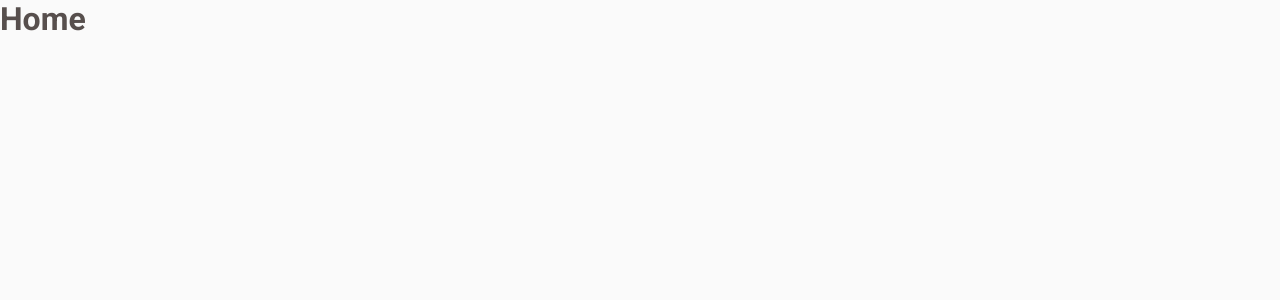
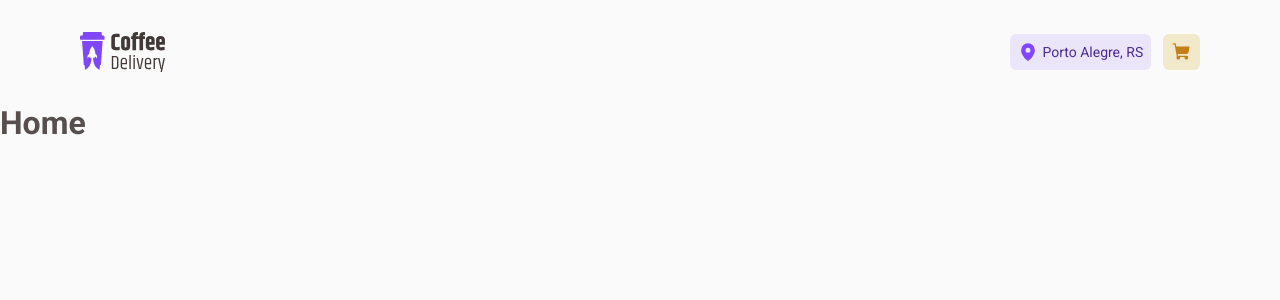
Before and after one commit to brunocs90/ignite-react-2022-desafios, a React (Vite) app in the folder Desafio-02-coffee-delivery/: page / in a window 1280 px wide. Shown: the top 300 px of the page. Built offline with nearby package versions, Linux system fonts and the light colour scheme.

Commit message:
header component

```diff
--- a/Desafio-02-coffee-delivery/package.json
+++ b/Desafio-02-coffee-delivery/package.json
@@ -9,6 +9,7 @@
     "preview": "vite preview"
   },
   "dependencies": {
+    "phosphor-react": "^1.4.1",
     "react": "^18.2.0",
     "react-dom": "^18.2.0",
     "react-router-dom": "^6.4.0",
--- a/Desafio-02-coffee-delivery/src/Routes.tsx
+++ b/Desafio-02-coffee-delivery/src/Routes.tsx
@@ -1,12 +1,15 @@
 import { Route, Routes } from "react-router-dom";
+import { DefaultLayout } from "./layouts/DefaultLayout";
 import { CompleteOrderPage } from "./pages/CompleteOrder";
 import { HomePage } from "./pages/Home";
 
 export function Router() {
     return (
         <Routes>
+            <Route path="/" element={<DefaultLayout />}>
                 <Route path="/" element={<HomePage />} />
                 <Route path="/completeOrder" element={<CompleteOrderPage />} />
+            </Route>
         </Routes>
     );
 }
--- /dev/null
+++ b/Desafio-02-coffee-delivery/src/components/Header/index.tsx
@@ -0,0 +1,23 @@
+import { HeaderButton, HeaderButtonsContainer, HeaderContainer } from "./styles";
+import coffeeLogoImg from "../../assets/coffee-delivery-logo.svg";
+import { MapPin, ShoppingCart } from "phosphor-react";
+
+export function Header() {
+    return (
+        <HeaderContainer>
+            <div className="container">
+                <img src={coffeeLogoImg} alt="" />
+
+                <HeaderButtonsContainer>
+                    <HeaderButton variant="purple">
+                        <MapPin size={20} weight="fill" />
+                        Porto Alegre, RS
+                    </HeaderButton>
+                    <HeaderButton variant="yellow">
+                        <ShoppingCart size={20} weight="fill" />
+                    </HeaderButton>
+                </HeaderButtonsContainer>
+            </div>
+        </HeaderContainer>
+    );
+}
--- /dev/null
+++ b/Desafio-02-coffee-delivery/src/components/Header/styles.ts
@@ -0,0 +1,97 @@
+import styled, { css } from "styled-components";
+
+export const HeaderContainer = styled.header`
+    width: 100%;
+    height: 6.5rem;
+    background: ${({ theme }) => theme.colors["base-background"]};
+    display: flex;
+    align-items: center;
+    justify-content: center;
+    position: sticky;
+    top: 0;
+    left: 0;
+    z-index: 5;
+
+    > div {
+        display: flex;
+        align-items: center;
+        justify-content: space-between;
+    }
+`;
+
+export const HeaderButtonsContainer = styled.div`
+    display: flex;
+    align-items: center;
+    gap: 0.75rem;
+`;
+
+interface HeaderButtonProps {
+    variant: "purple" | "yellow";
+}
+
+export const HeaderButton = styled.button<HeaderButtonProps>`
+    display: flex;
+    align-items: center;
+    justify-content: center;
+    gap: 4px;
+    min-width: 2.3rem;
+    height: 2.3rem;
+    border-radius: 6px;
+    border: none;
+    padding: 0 0.5rem;
+    font-size: ${({ theme }) => theme.textSizes["text-regular-s"]};
+
+    ${({ variant }) => css`
+        background: ${({ theme }) => theme.colors[`brand-${variant}-light`]};
+        color: ${({ theme }) => theme.colors[`brand-${variant}-dark`]};
+
+        span {
+            background: ${({ theme }) => theme.colors[`brand-${variant}-dark`]};
+        }
+    `}
+
+    ${({ variant }) =>
+        variant === "purple" &&
+        css`
+        svg {
+            color: ${({ theme }) => theme.colors[`brand-${variant}`]};
+        }
+        `
+    }
+
+    //cursor: inherit;
+
+    /* span {
+        position: absolute;
+        width: 1.25rem;
+        height: 1.25rem;
+        border-radius: 50%;
+        top: calc(-1.25rem / 2);
+        right: calc(-1.25rem / 2);
+        color: ${({ theme }) => theme.colors["base-white"]};
+        display: flex;
+        align-items: center;
+        justify-content: center;
+        font-size: 0.75rem;
+        font-weight: 700;
+    }
+
+
+
+    ${({ variant }) => css`
+        background: ${({ theme }) => theme.colors[`brand-${variant}-light`]};
+        color: ${({ theme }) => theme.colors[`brand-${variant}-dark`]};
+
+        span {
+        background: ${({ theme }) => theme.colors[`brand-${variant}-dark`]};
+        }
+    `}
+
+    ${({ variant }) =>
+        variant === "purple" &&
+        css`
+        svg {
+            color: ${({ theme }) => theme.colors[`brand-${variant}`]};
+        }
+        `} */
+`;
--- /dev/null
+++ b/Desafio-02-coffee-delivery/src/layouts/DefaultLayout/index.tsx
@@ -0,0 +1,12 @@
+import { LayoutContainer } from "./styles";
+import { Outlet } from "react-router-dom";
+import { Header } from "../../components/Header";
+
+export function DefaultLayout() {
+    return (
+        <LayoutContainer>
+            <Header />
+            <Outlet />
+        </LayoutContainer>
+    );
+}
--- /dev/null
+++ b/Desafio-02-coffee-delivery/src/layouts/DefaultLayout/styles.ts
@@ -0,0 +1,10 @@
+import styled from "styled-components";
+
+export const LayoutContainer = styled.div`
+  .container {
+    width: 100%;
+    max-width: 70rem;
+    margin-right: auto;
+    margin-left: auto;
+  }
+`;
```
Also changed, not shown: 1 other file (tests, documents, lock files or other folders). Lines whose indentation alone changed are shown as unchanged.
